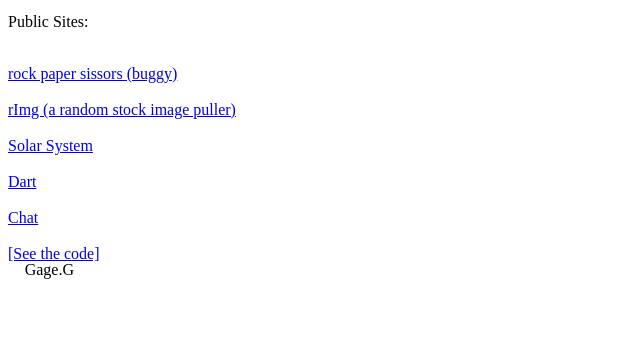
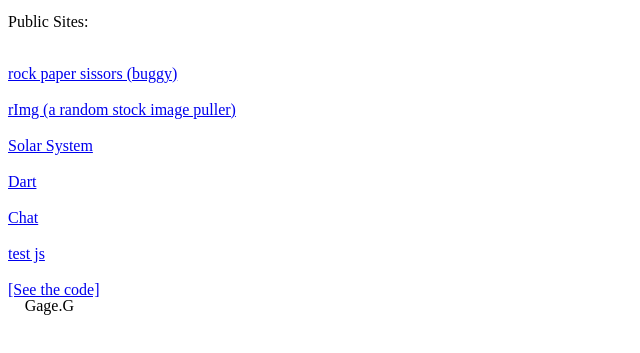
Before and after one commit to Goldegag37/goldegag37.github.io, a plain HTML site: page index.html in a window 1280 px wide. Shown: the part 127-480 px from the top of the page, without its empty margins (0-640 px from the left). Drawn offline with Linux system fonts and the light colour scheme.

Commit message:
Update index.html

```diff
--- a/index.html
+++ b/index.html
@@ -40,6 +40,8 @@
 <br><br>
 <a href="chat.html">Chat</a>
 <br><br>
+<a href="js.html">test js</a>
+<br><br>
 <a href="https://github.com/Goldegag37/goldegag37.github.io/">[See the code]</a>
 </p>
 <footer class="footer">
```
